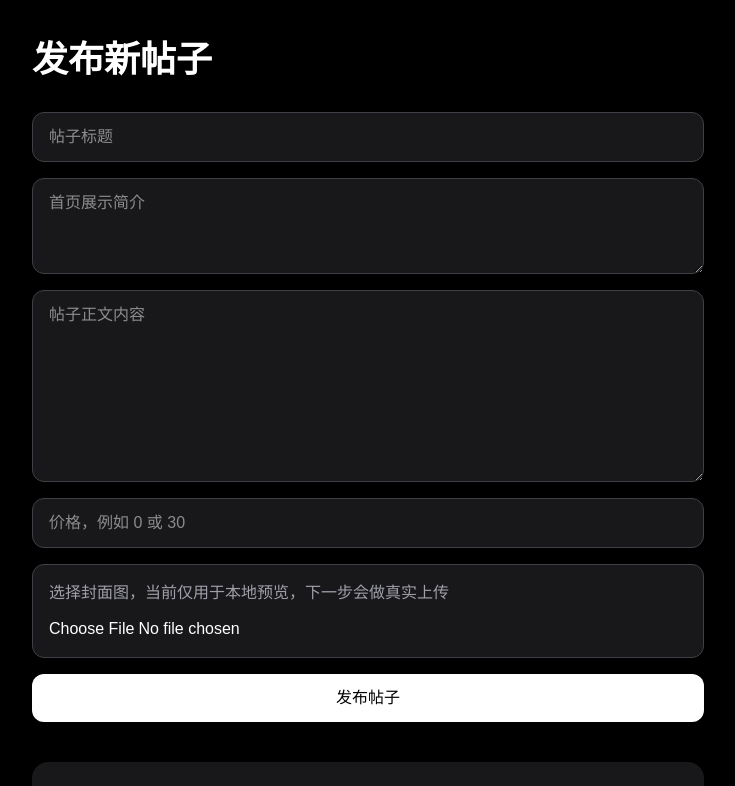
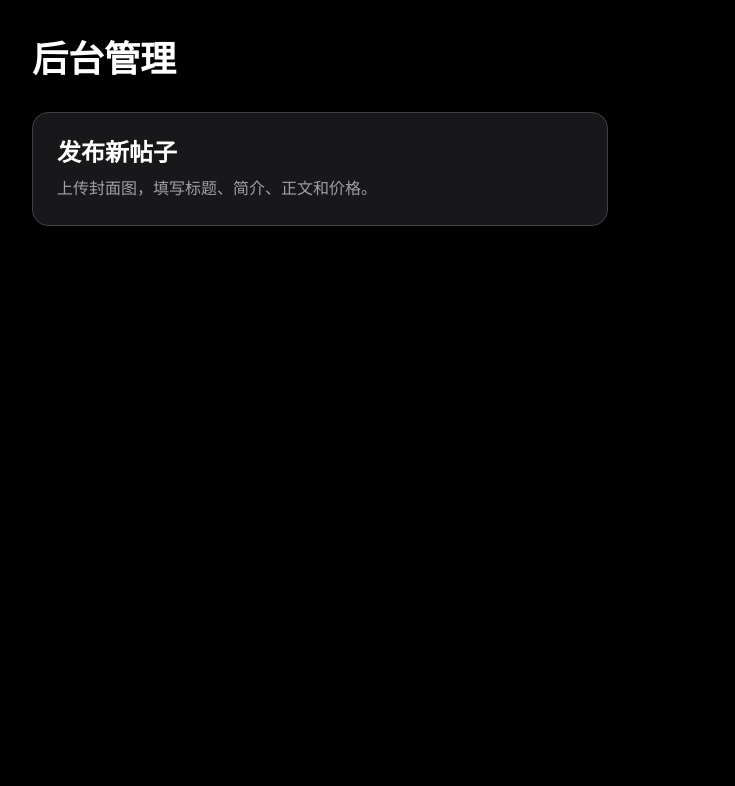
Before and after one commit to a1093179466-dotcom/AmekoRyTheater, a Next.js app: page /dashboard in a window 1280 px wide. Shown: the top 786 px of the page, without its empty margins (8-743 px from the left). Built offline with nearby package versions, Linux system fonts and the light colour scheme.

Commit message:
修复管理页面上传，可自行上传图片

```diff
--- a/app/api/posts/route.ts
+++ b/app/api/posts/route.ts
@@ -1,60 +1,90 @@
 import { prisma } from "@/lib/prisma";
+
+import { randomUUID } from "crypto";
+import { mkdir, writeFile } from "fs/promises";
+import path from "path";
+
+export const runtime = "nodejs";
 
 export async function POST(request: Request) {
   try {
-    const body = await request.json();
+    const formData = await request.formData();
 
-    const title = String(body.title || "").trim();
-    const excerpt = String(body.excerpt || "").trim();
-    const content = String(body.content || "").trim();
-    const price = Number(body.price || 0);
+    const title = String(formData.get("title") || "").trim();
+    const excerpt = String(formData.get("excerpt") || "").trim();
+    const content = String(formData.get("content") || "").trim();
+    const price = Number(formData.get("price") || 0);
+
+    const image = formData.get("image");
 
     if (!title) {
       return Response.json(
-        {
-          success: false,
-          message: "标题不能为空",
-        },
-        {
-          status: 400,
-        }
+        { success: false, message: "标题不能为空" },
+        { status: 400 }
       );
     }
 
     if (!excerpt) {
       return Response.json(
-        {
-          success: false,
-          message: "简介不能为空",
-        },
-        {
-          status: 400,
-        }
+        { success: false, message: "简介不能为空" },
+        { status: 400 }
       );
     }
 
     if (!content) {
       return Response.json(
-        {
-          success: false,
-          message: "正文不能为空",
-        },
-        {
-          status: 400,
-        }
+        { success: false, message: "正文不能为空" },
+        { status: 400 }
       );
     }
 
     if (Number.isNaN(price) || price < 0) {
       return Response.json(
-        {
-          success: false,
-          message: "价格必须是大于等于 0 的数字",
-        },
-        {
-          status: 400,
-        }
+        { success: false, message: "价格必须是大于等于 0 的数字" },
+        { status: 400 }
       );
+    }
+
+    let coverImage = "/images/test1.jpg";
+
+    if (image instanceof File && image.size > 0) {
+      if (!image.type.startsWith("image/")) {
+        return Response.json(
+          { success: false, message: "只能上传图片文件" },
+          { status: 400 }
+        );
+      }
+
+      const maxSize = 5 * 1024 * 1024;
+
+      if (image.size > maxSize) {
+        return Response.json(
+          { success: false, message: "图片不能超过 5MB" },
+          { status: 400 }
+        );
+      }
+
+      const bytes = await image.arrayBuffer();
+      const buffer = Buffer.from(bytes);
+
+      const originalExtension = image.name.split(".").pop() || "jpg";
+      const safeExtension = originalExtension.toLowerCase();
+
+      const fileName = `${randomUUID()}.${safeExtension}`;
+
+      const uploadDir = path.join(
+        process.cwd(),
+        "public",
+        "uploads"
+      );
+
+      await mkdir(uploadDir, { recursive: true });
+
+      const filePath = path.join(uploadDir, fileName);
+
+      await writeFile(filePath, buffer);
+
+      coverImage = `/uploads/${fileName}`;
     }
 
     const post = await prisma.post.create({
@@ -62,7 +92,7 @@ export async function POST(request: Request) {
         title,
         excerpt,
         content,
-        coverImage: "/images/test1.jpg",
+        coverImage,
         author: "AmekoRy",
         isPaid: price > 0,
         price,
--- a/app/dashboard/page.tsx
+++ b/app/dashboard/page.tsx
@@ -1,174 +1,26 @@
-"use client";
+import Link from "next/link";
 
-import { useEffect, useState } from "react";
-import { useRouter } from "next/navigation";
-
-export default function UploadPostPage() {
-  const router = useRouter();
-
-  const [title, setTitle] = useState("");
-  const [excerpt, setExcerpt] = useState("");
-  const [content, setContent] = useState("");
-  const [price, setPrice] = useState("");
-
-  const [image, setImage] = useState<File | null>(null);
-  const [previewUrl, setPreviewUrl] = useState("");
-
-  const [loading, setLoading] = useState(false);
-
-  useEffect(() => {
-    if (!image) {
-      setPreviewUrl("");
-      return;
-    }
-
-    const url = URL.createObjectURL(image);
-    setPreviewUrl(url);
-
-    return () => {
-      URL.revokeObjectURL(url);
-    };
-  }, [image]);
-
-  async function handleSubmit() {
-    if (!title.trim()) {
-      alert("标题不能为空");
-      return;
-    }
-
-    if (!excerpt.trim()) {
-      alert("简介不能为空");
-      return;
-    }
-
-    if (!content.trim()) {
-      alert("正文不能为空");
-      return;
-    }
-
-    if (isNaN(Number(price))) {
-      alert("价格必须是数字");
-      return;
-    }
-
-    if (Number(price) < 0) {
-      alert("价格不能小于 0");
-      return;
-    }
-
-    setLoading(true);
-
-    const response = await fetch("/api/posts", {
-      method: "POST",
-      headers: {
-        "Content-Type": "application/json",
-      },
-
-      body: JSON.stringify({
-        title,
-        excerpt,
-        content,
-        price: Number(price),
-      }),
-    });
-
-    const result = await response.json();
-
-    setLoading(false);
-
-    if (!response.ok) {
-      alert(result.message || "发布失败");
-      return;
-    }
-
-    if (!result.success) {
-      alert(result.message || "发布失败");
-      return;
-    }
-
-    alert("帖子发布成功");
-
-    router.push(`/gallery/${result.post.id}`);
-  }
-
+export default function DashboardPage() {
   return (
     <main className="min-h-screen bg-black text-white p-10">
       <h1 className="text-4xl font-bold mb-8">
-        发布新帖子
+        后台管理
       </h1>
 
-      <div className="flex flex-col gap-4 max-w-2xl">
-        <input
-          className="bg-zinc-900 border border-zinc-700 rounded-xl px-4 py-3"
-          placeholder="帖子标题"
-          value={title}
-          onChange={(e) => setTitle(e.target.value)}
-        />
+      <div className="flex flex-col gap-4 max-w-xl">
+        <Link
+          href="/dashboard/upload"
+          className="bg-zinc-900 border border-zinc-700 rounded-2xl p-6 hover:bg-zinc-800 transition"
+        >
+          <h2 className="text-2xl font-bold mb-2">
+            发布新帖子
+          </h2>
 
-        <textarea
-          className="bg-zinc-900 border border-zinc-700 rounded-xl px-4 py-3 h-24"
-          placeholder="首页展示简介"
-          value={excerpt}
-          onChange={(e) => setExcerpt(e.target.value)}
-        />
-
-        <textarea
-          className="bg-zinc-900 border border-zinc-700 rounded-xl px-4 py-3 h-48"
-          placeholder="帖子正文内容"
-          value={content}
-          onChange={(e) => setContent(e.target.value)}
-        />
-
-        <input
-          className="bg-zinc-900 border border-zinc-700 rounded-xl px-4 py-3"
-          placeholder="价格，例如 0 或 30"
-          value={price}
-          onChange={(e) => setPrice(e.target.value)}
-        />
-
-        <div className="bg-zinc-900 border border-zinc-700 rounded-xl p-4">
-          <p className="mb-3 text-zinc-400">
-            选择封面图，当前仅用于本地预览，下一步会做真实上传
+          <p className="text-zinc-400">
+            上传封面图，填写标题、简介、正文和价格。
           </p>
-
-          <input
-            type="file"
-            accept="image/*"
-            onChange={(e) => {
-              if (e.target.files?.[0]) {
-                setImage(e.target.files[0]);
-              }
-            }}
-          />
-
-          {previewUrl && (
-            <img
-              src={previewUrl}
-              alt="封面预览"
-              className="mt-4 w-full max-w-sm rounded-xl border border-zinc-700"
-            />
-          )}
-        </div>
-
-        <button
-          onClick={handleSubmit}
-          disabled={loading}
-          className="bg-white text-black rounded-xl px-6 py-3 hover:bg-zinc-300 transition disabled:bg-zinc-500"
-        >
-          {loading ? "发布中..." : "发布帖子"}
-        </button>
+        </Link>
       </div>
-
-      <section className="mt-10 bg-zinc-900 p-6 rounded-2xl max-w-2xl">
-        <h2 className="text-2xl font-bold mb-4">
-          当前输入预览
-        </h2>
-
-        <p>标题：{title}</p>
-        <p>简介：{excerpt}</p>
-        <p>价格：{price}</p>
-        <p>封面：{image ? image.name : "未选择图片"}</p>
-      </section>
     </main>
   );
 }
--- a/app/dashboard/upload/page.tsx
+++ b/app/dashboard/upload/page.tsx
@@ -1,23 +1,48 @@
 "use client";
 
-import { useState } from "react";
+import { useEffect, useState } from "react";
+import { useRouter } from "next/navigation";
 
-export default function UploadArtworkPage() {
+export default function UploadPostPage() {
+  const router = useRouter();
+
   const [title, setTitle] = useState("");
+  const [excerpt, setExcerpt] = useState("");
+  const [content, setContent] = useState("");
+  const [price, setPrice] = useState("");
+
+  const [image, setImage] = useState<File | null>(null);
+  const [previewUrl, setPreviewUrl] = useState("");
+
   const [loading, setLoading] = useState(false);
-  const [description, setDescription] = useState("");
-  const [price, setPrice] = useState("");
-  const [image, setImage] = useState<File | null>(null);
+
+  useEffect(() => {
+    if (!image) {
+      setPreviewUrl("");
+      return;
+    }
+
+    const url = URL.createObjectURL(image);
+    setPreviewUrl(url);
+
+    return () => {
+      URL.revokeObjectURL(url);
+    };
+  }, [image]);
 
   async function handleSubmit() {
-
     if (!title.trim()) {
       alert("标题不能为空");
       return;
     }
 
-  if (!description.trim()) {
-    alert("描述不能为空");
+    if (!excerpt.trim()) {
+      alert("简介不能为空");
+      return;
+    }
+
+    if (!content.trim()) {
+      alert("正文不能为空");
       return;
     }
 
@@ -27,67 +52,86 @@ async function handleSubmit() {
     }
 
     if (Number(price) < 0) {
-    alert("价格不能小于0");
+      alert("价格不能小于 0");
       return;
     }
 
     setLoading(true);
 
-  const response = await fetch("/api/artworks", {
+    const formData = new FormData();
+
+    formData.append("title", title);
+    formData.append("excerpt", excerpt);
+    formData.append("content", content);
+    formData.append("price", String(Number(price)));
+
+    if (image) {
+      formData.append("image", image);
+    }
+
+    const response = await fetch("/api/posts", {
       method: "POST",
-
-  headers: {
-    "Content-Type": "application/json",
-  },
-
-  body: JSON.stringify({
-    title,
-    description,
-    price: Number(price),
-  }),
+      body: formData,
     });
 
     const result = await response.json();
 
-console.log(result);
+    setLoading(false);
 
-  const newArtwork = {
-    title,
-    description,
-    price: Number(price),
-  };
+    if (!response.ok) {
+      alert(result.message || "发布失败");
+      return;
+    }
 
-  console.log("准备发布的作品：", newArtwork);
+    if (!result.success) {
+      alert(result.message || "发布失败");
+      return;
+    }
 
-  alert("作品发布成功！");
+    alert("帖子发布成功");
+    router.push(`/gallery/${result.post.id}`);
+  }
 
-  setLoading(false);
-}
   return (
     <main className="min-h-screen bg-black text-white p-10">
-      <h1 className="text-4xl font-bold mb-8">发布新作品</h1>
+      <h1 className="text-4xl font-bold mb-8">
+        发布新帖子
+      </h1>
 
-      <div className="flex flex-col gap-4 max-w-xl">
+      <div className="flex flex-col gap-4 max-w-2xl">
         <input
           className="bg-zinc-900 border border-zinc-700 rounded-xl px-4 py-3"
-            placeholder="作品标题"
+          placeholder="帖子标题"
           value={title}
           onChange={(e) => setTitle(e.target.value)}
         />
 
         <textarea
-            className="bg-zinc-900 border border-zinc-700 rounded-xl px-4 py-3 h-32"
-            placeholder="作品描述"
-            value={description}
-            onChange={(e) => setDescription(e.target.value)}
+          className="bg-zinc-900 border border-zinc-700 rounded-xl px-4 py-3 h-24"
+          placeholder="首页展示简介"
+          value={excerpt}
+          onChange={(e) => setExcerpt(e.target.value)}
+        />
+
+        <textarea
+          className="bg-zinc-900 border border-zinc-700 rounded-xl px-4 py-3 h-48"
+          placeholder="帖子正文内容"
+          value={content}
+          onChange={(e) => setContent(e.target.value)}
         />
 
         <input
           className="bg-zinc-900 border border-zinc-700 rounded-xl px-4 py-3"
-            placeholder="价格，例如 30"
+          placeholder="价格，例如 0 或 30"
           value={price}
           onChange={(e) => setPrice(e.target.value)}
         />
+
+        <div className="bg-zinc-900 border border-zinc-700 rounded-xl p-4">
+          <p className="mb-3 text-zinc-400">
+            选择封面图
+          </p>
+
           <input
             type="file"
             accept="image/*"
@@ -97,21 +141,35 @@ console.log(result);
               }
             }}
           />
+
+          {previewUrl && (
+            <img
+              src={previewUrl}
+              alt="封面预览"
+              className="mt-4 w-full max-w-sm rounded-xl border border-zinc-700"
+            />
+          )}
+        </div>
+
         <button
           onClick={handleSubmit}
           disabled={loading}
           className="bg-white text-black rounded-xl px-6 py-3 hover:bg-zinc-300 transition disabled:bg-zinc-500"
         >
-        {loading ? "发布中..." : "发布作品"}
+          {loading ? "发布中..." : "发布帖子"}
         </button>
       </div>
 
-      <section className="mt-10 bg-zinc-900 p-6 rounded-2xl max-w-xl">
-        <h2 className="text-2xl font-bold mb-4">当前输入预览</h2>
+      <section className="mt-10 bg-zinc-900 p-6 rounded-2xl max-w-2xl">
+        <h2 className="text-2xl font-bold mb-4">
+          当前输入预览
+        </h2>
+
         <p>标题：{title}</p>
-        <p>描述：{description}</p>
+        <p>简介：{excerpt}</p>
+        <p>正文：{content}</p>
         <p>价格：{price}</p>
-        <p>图片：{image ? image.name : "未选择图片"}</p>
+        <p>封面：{image ? image.name : "未选择图片"}</p>
       </section>
     </main>
   );
```
Also changed, not shown: public/uploads/adb9c37e-a793-4fec-998b-985eb47e36fd.jpg (added). Lines whose indentation alone changed are shown as unchanged.
